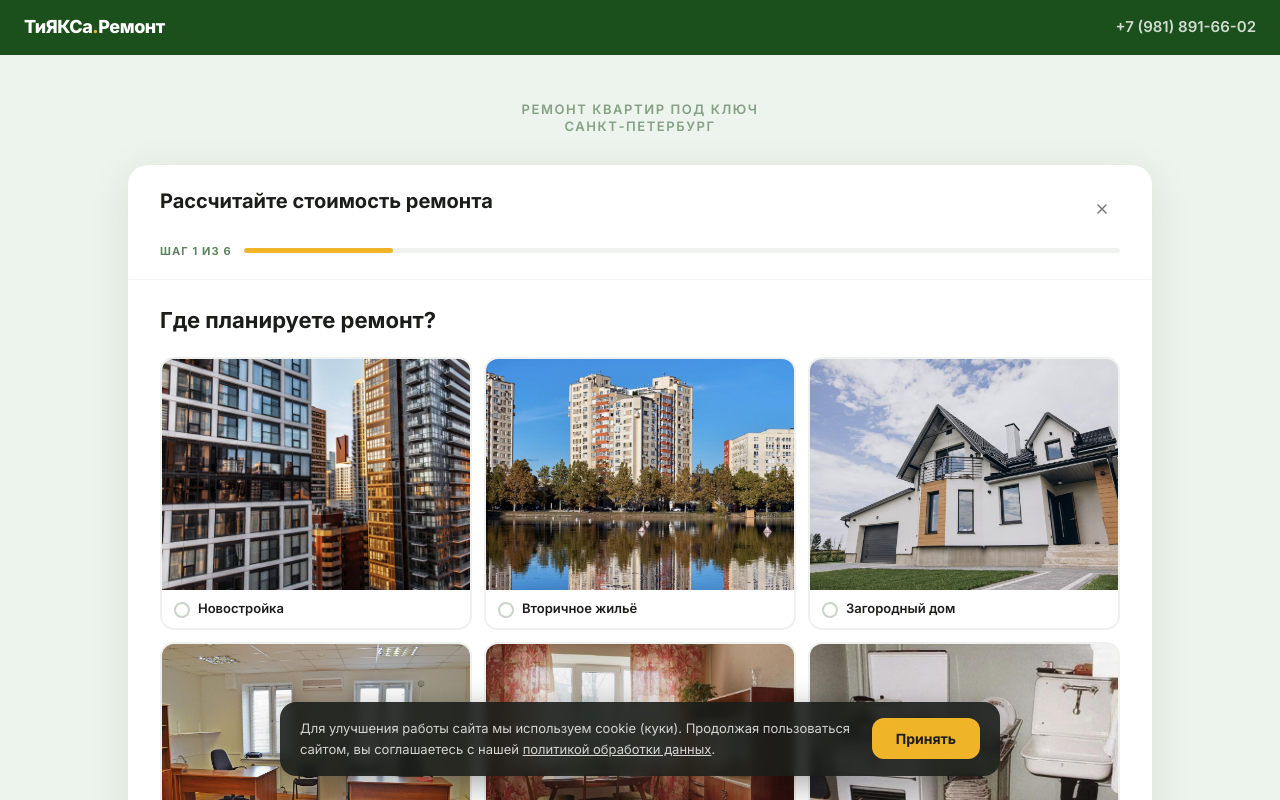
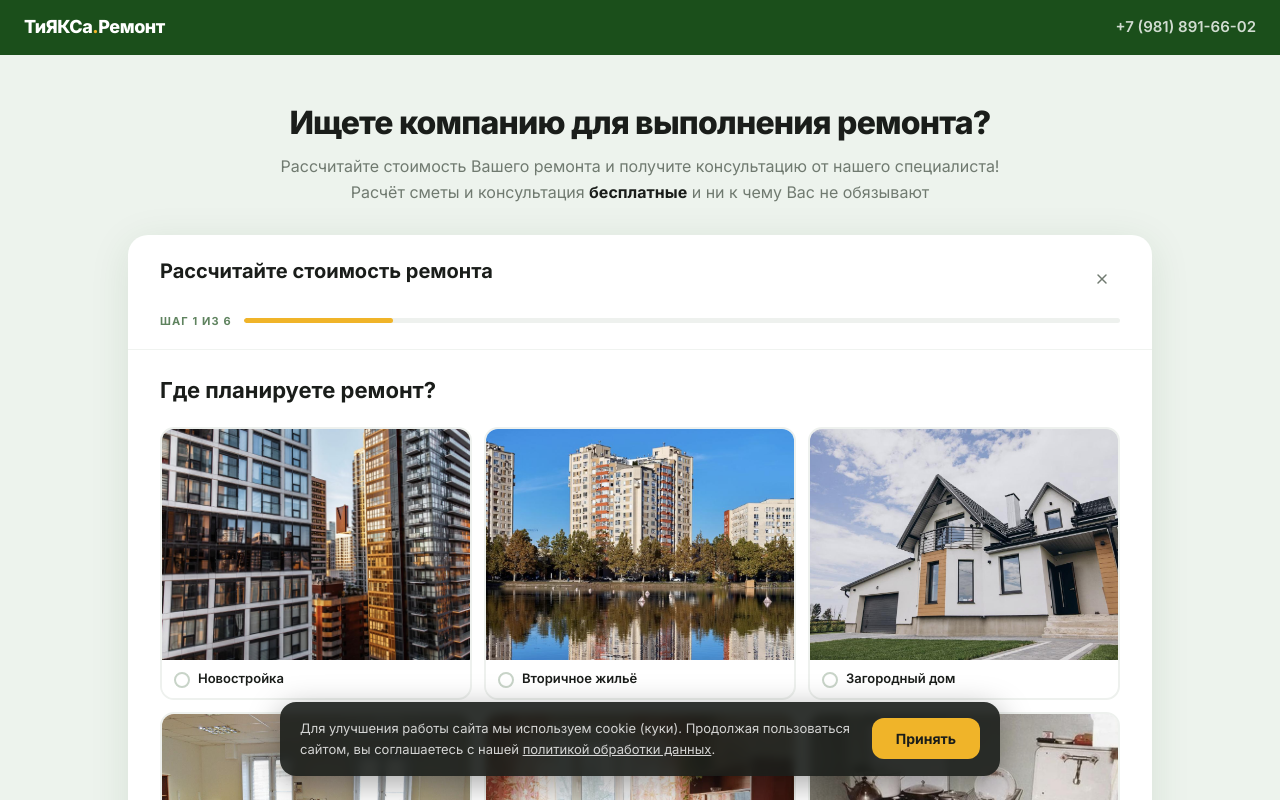
Before and after one commit to sudobins-png/tiyaksa-web, a Next.js app: page /quiz in a window 1280 px wide. Shown: the top 800 px of the page. Built offline with nearby package versions, Linux system fonts and the light colour scheme.

Commit message:
quiz: replace eyebrow with marketing headline and subtext
Co-Authored-By: Claude Sonnet 4.6 <noreply@anthropic.com>

```diff
--- a/app/quiz/page.tsx
+++ b/app/quiz/page.tsx
@@ -24,11 +24,14 @@ export default function QuizPage() {
       <main className="flex-1 flex flex-col items-center px-4 py-8 sm:py-12">
         <div className="w-full max-w-[640px] lg:max-w-[1024px]">
           <div className="text-center mb-6 sm:mb-8">
-            <p className="font-semibold text-[13px] tracking-[.12em] uppercase text-forest/50 leading-none">
-              Ремонт квартир под ключ
+            <h1 className="font-extrabold text-[24px] sm:text-[32px] text-ink leading-tight tracking-tight mb-3">
+              Ищете компанию для выполнения ремонта?
+            </h1>
+            <p className="text-[15px] sm:text-[16px] text-muted leading-snug">
+              Рассчитайте стоимость Вашего ремонта и получите консультацию от нашего специалиста!
             </p>
-            <p className="font-semibold text-[13px] tracking-[.12em] uppercase text-forest/50 leading-none mt-1">
-              Санкт-Петербург
+            <p className="text-[15px] sm:text-[16px] text-muted leading-snug mt-1">
+              Расчёт сметы и консультация <strong className="text-ink font-bold">бесплатные</strong> и ни к чему Вас не обязывают
             </p>
           </div>
 
```
